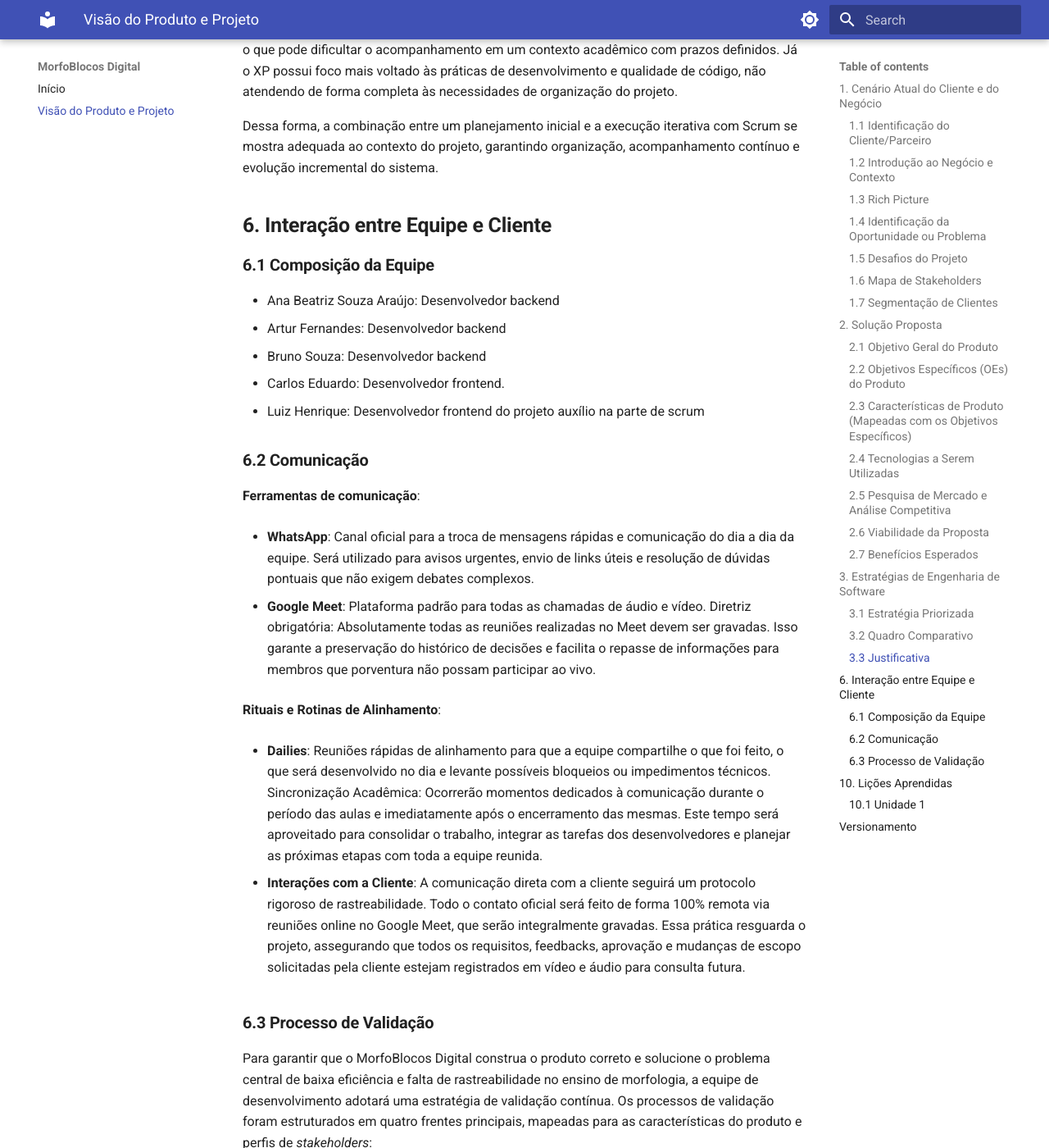
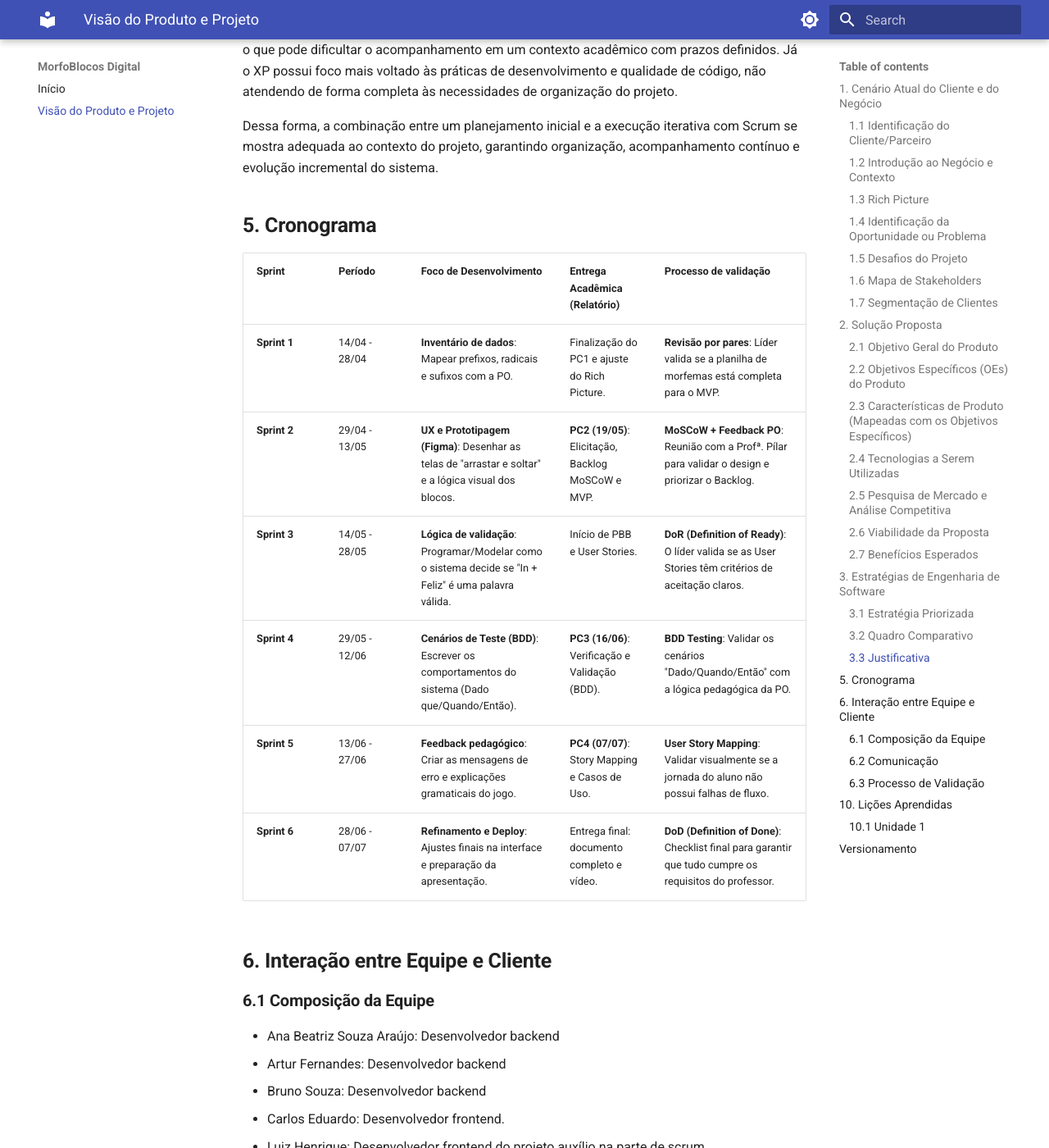
Before and after one commit to mdsreq-fga-unb/REQ-2026.1-T01--MorfoBlocosDigital, an MkDocs documentation site: the page built from docs/visao_produto.md, in a window 1280 px wide and 1400 px high, scrolled down 12547 px. Shown: the whole window at 82% size. Built offline with MkDocs 1.6.1 and Material for MkDocs 9.7.7, drawn with Linux system fonts in a browser that asks for light colours; some of the changed text lies outside the part shown.

Commit message:
docs: adiciona a seção 5 (Cronograma).

```diff
--- a/docs/visao_produto.md
+++ b/docs/visao_produto.md
@@ -28,7 +28,7 @@ O público-alvo principal são estudantes do ensino fundamental II e do ensino m
 
 ### __1.3 Rich Picture__
 
-![Rich Picture](/img/rich_picture.jpeg)
+![Rich Picture](img/rich_picture.jpeg)
 
 <p style="text-align:center;font-size:10px;font-weight:bold">Imagem 1 - Fonte: Autoria Própria via IA</p>
 
@@ -42,7 +42,7 @@ O fluxo de informação atual é marcado pelo feedback tardio, uma vez que o est
 
 A infraestrutura baseada no jogo físico impõe restrições de uso, limitando a prática ao ambiente escolar e à disponibilidade de blocos. Soma-se a isso o custo do material, que dificulta sua aquisição e reduz o acesso por parte dos estudantes. Como consequência, há prejuízo na continuidade do aprendizado e na consolidação dos conceitos morfológicos.
 
-![Diagrama de Ishikawa](/img/diagrama_ishikawa.jpeg)
+![Diagrama de Ishikawa](img/diagrama_ishikawa.jpeg)
 
 <p style="text-align:center;font-size:10px;font-weight:bold">Imagem 2</p>
 
@@ -206,6 +206,19 @@ Em comparação com outras abordagens, o Kanban apresenta menor estrutura de pla
 
 Dessa forma, a combinação entre um planejamento inicial e a execução iterativa com Scrum se mostra adequada ao contexto do projeto, garantindo organização, acompanhamento contínuo e evolução incremental do sistema.
 
+## __5. Cronograma__
+
+| Sprint | Período| Foco de Desenvolvimento | Entrega Acadêmica (Relatório) | Processo de validação |
+| :--- | :--- | :--- | :--- | :--- |
+| **Sprint 1** | 14/04 - 28/04| **Inventário de dados**: Mapear prefixos, radicais e sufixos com a PO. | Finalização do PC1 e ajuste do Rich Picture. | **Revisão por pares**: Líder valida se a planilha de morfemas está completa para o MVP. |
+| **Sprint 2** | 29/04 - 13/05| **UX e Prototipagem (Figma)**: Desenhar as telas de "arrastar e soltar" e a lógica visual dos blocos. | **PC2 (19/05)**: Elicitação, Backlog MoSCoW e MVP. | **MoSCoW + Feedback PO**: Reunião com a Profª. Pílar para validar o design e priorizar o Backlog. |
+| **Sprint 3** | 14/05 - 28/05| **Lógica de validação**: Programar/Modelar como o sistema decide se "In + Feliz" é uma palavra válida. | Início de PBB e User Stories. | **DoR (Definition of Ready)**: O líder valida se as User Stories têm critérios de aceitação claros. |
+| **Sprint 4** | 29/05 - 12/06| **Cenários de Teste (BDD)**: Escrever os comportamentos do sistema (Dado que/Quando/Então). | **PC3 (16/06)**: Verificação e Validação (BDD). | **BDD Testing**: Validar os cenários "Dado/Quando/Então" com a lógica pedagógica da PO. |
+|**Sprint 5**| 13/06 - 27/06| **Feedback pedagógico**: Criar as mensagens de erro  e explicações gramaticais do jogo.| **PC4 (07/07)**: Story Mapping e Casos de Uso.| **User Story Mapping**: Validar visualmente se a jornada do aluno não possui falhas de fluxo. |
+| **Sprint 6** | 28/06 - 07/07| **Refinamento e Deploy**: Ajustes finais na interface e preparação da apresentação.| Entrega final: documento completo e vídeo. | **DoD (Definition of Done)**: Checklist final para garantir que tudo cumpre os requisitos do professor. |
+
+
+
 ## __6. Interação entre Equipe e Cliente__
 
 ### __6.1 Composição da Equipe__
@@ -307,4 +320,5 @@ Com a reorganização da equipe, passou-se a priorizar um contato mais frequente
 
 | **Data**       | Versão | Descrição                                           | Autor              |
 | ---------- | ------ | --------------------------------------------------- | ------------------ |
-| 12/04/2026 | 1.0    | Criação, elaboração e repasse do documento           |    Ana Beatriz, Artur Fernandes, [Bruno Souza](https://github.com/youngburny), Carlos Eduardo e Luiz Henrique   |
+| 12/04/2026 | 1.0    | Criação, elaboração e repasse do documento.         |    Ana Beatriz, Artur Fernandes, [Bruno Souza](https://github.com/youngburny), Carlos Eduardo e Luiz Henrique   |
+| 12/04/2026 | 1.1    | Adiciona a seção 5 (Cronograma).         |    Ana Beatriz, [Bruno Souza](https://github.com/youngburny)   |
```
Also changed, not shown: other parts of docs/visao_produto.md (+1 -1 lines).
